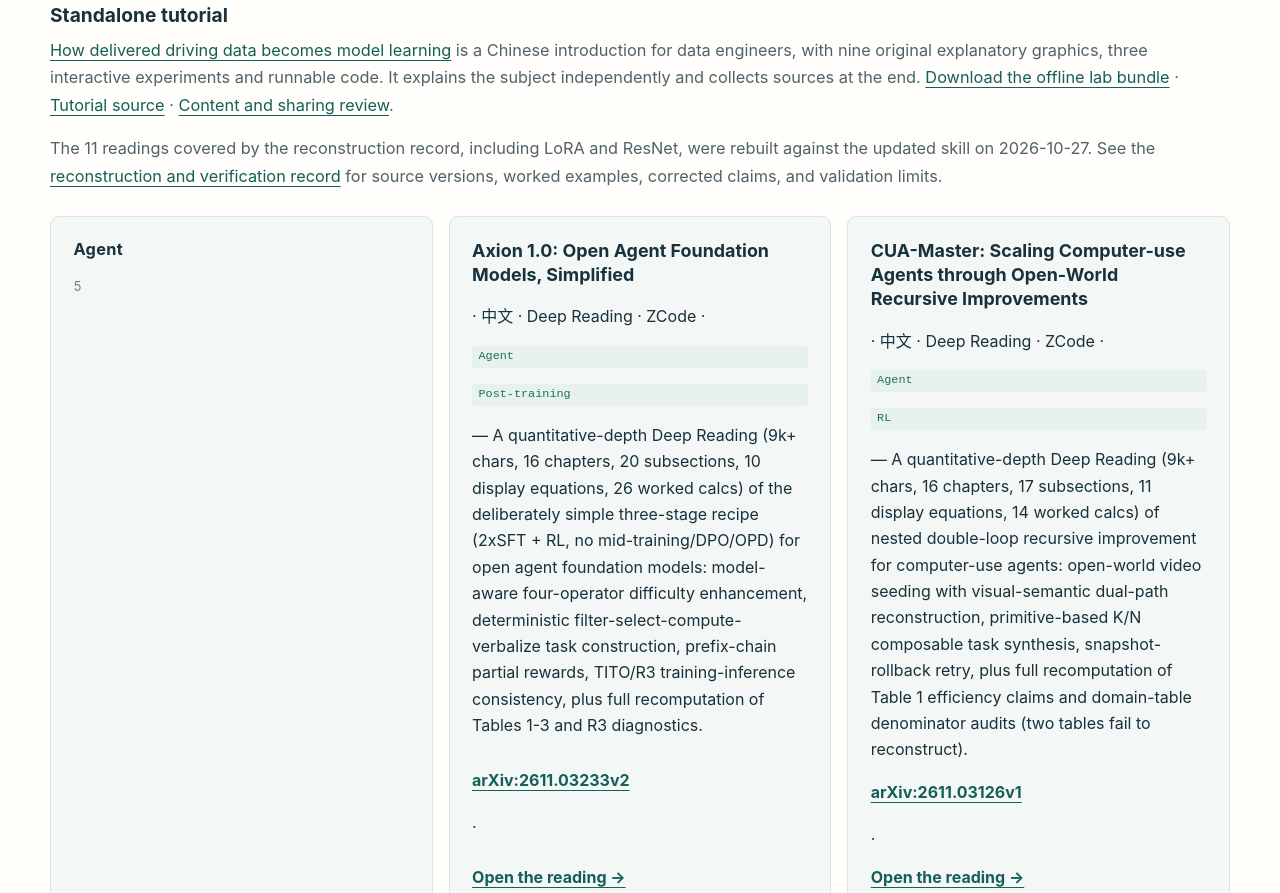
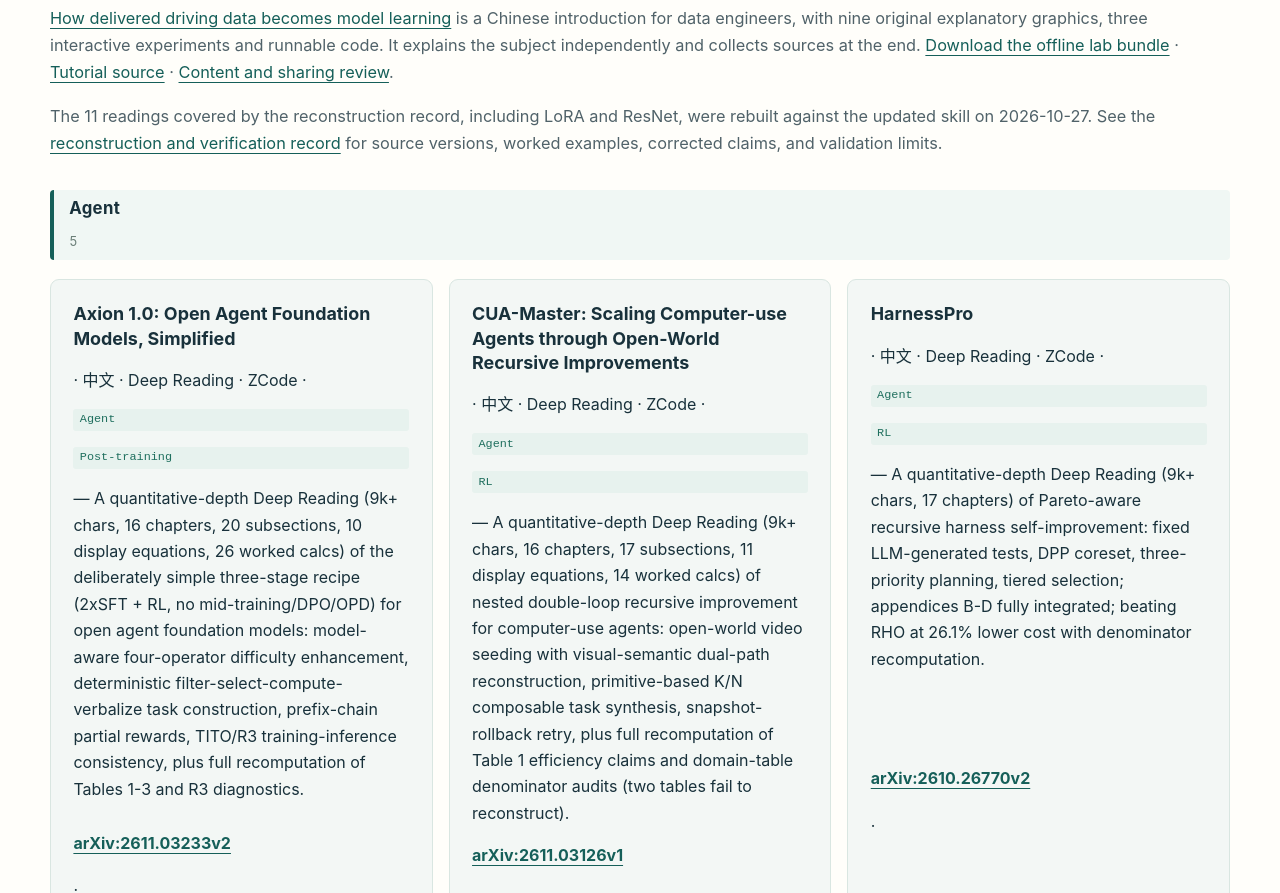
Before and after one commit to xiaofengShi/paper-reading-skill, a website: page docs/index.html in a window 1280 px wide. Shown: the part 2855-3748 px from the top of the page. Drawn offline with Linux system fonts and the light colour scheme.

Commit message:
fix: gallery group headers span full grid row and override card styles (layout regression from tag grouping)

```diff
--- a/docs/style.css
+++ b/docs/style.css
@@ -131,12 +131,15 @@ a:focus-visible { outline: 3px solid var(--orange); outline-offset: 4px; }
 .copy-block pre { padding-top: 3rem; }
 .copy-code { position: absolute; top: .6rem; right: .6rem; min-height: 30px; padding: .3rem .65rem; background: #eaf7ee; color: #102f35; border: 1px solid #b7d8cc; border-radius: 4px; font: inherit; font-size: .78rem; font-weight: 700; cursor: pointer; }
 .copy-code:hover { background: white; }
-.copy-code:focus-visible, .gallery-group { list-style: none; margin: 1.6rem 0 .4rem; padding: .45rem .8rem; background: #f0f7f4; border-left: 4px solid #2f8f7a; border-radius: 4px; display: flex; align-items: baseline; gap: .7rem; }
-.gallery-group h3 { margin: 0; font-size: 1.02rem; letter-spacing: .02em; }
-.gallery-group > span { color: #6b7f78; font-size: .8rem; font-variant-numeric: tabular-nums; }
+.copy-code:focus-visible, /* 分组头：横跨网格整行并覆盖 .readings li 的卡片样式（选择器必须带 .readings li 以保证优先级） */
+.readings ul li.gallery-group { grid-column: 1 / -1; display: flex; align-items: baseline; gap: .7rem; margin: 1.8rem 0 .2rem; padding: .5rem .95rem; border: 0; border-left: 4px solid var(--teal, #2f8f7a); border-radius: 4px; background: #f0f7f4; }
+.readings ul li.gallery-group:first-child { margin-top: .4rem; }
+.readings ul li.gallery-group h3 { margin: 0; font-size: 1.05rem; letter-spacing: .02em; color: var(--ink, #233); }
+.readings ul li.gallery-group > span { color: #6b7f78; font-size: .8rem; font-variant-numeric: tabular-nums; }
 .gallery-filter-row { display: flex; flex-wrap: wrap; align-items: center; gap: .45rem; margin: .3rem 0; }
 .gallery-filter-label { font-size: .78rem; font-weight: 700; color: #4b5f58; margin-right: .25rem; }
-#readings li code { background: #e7f2ee; color: #1f6f5e; border-radius: 3px; padding: .08rem .4rem; font-size: .74em; }
+.gallery-filter legend.visually-hidden { position: absolute; width: 1px; height: 1px; margin: -1px; padding: 0; overflow: hidden; clip: rect(0 0 0 0); white-space: nowrap; border: 0; }
+.readings li code { background: #e7f2ee; color: #1f6f5e; border-radius: 3px; padding: .08rem .4rem; font-size: .74em; }
 .gallery-filter button:focus-visible { outline: 3px solid #a64d27; outline-offset: 3px; }
 .copy-status { display: block; color: #155f59; font-size: .85rem; min-height: 0; }
 .gallery-filter { display: flex; flex-wrap: wrap; align-items: center; gap: .6rem; padding: 0; margin: 1.5rem 0; border: 0; }
```
